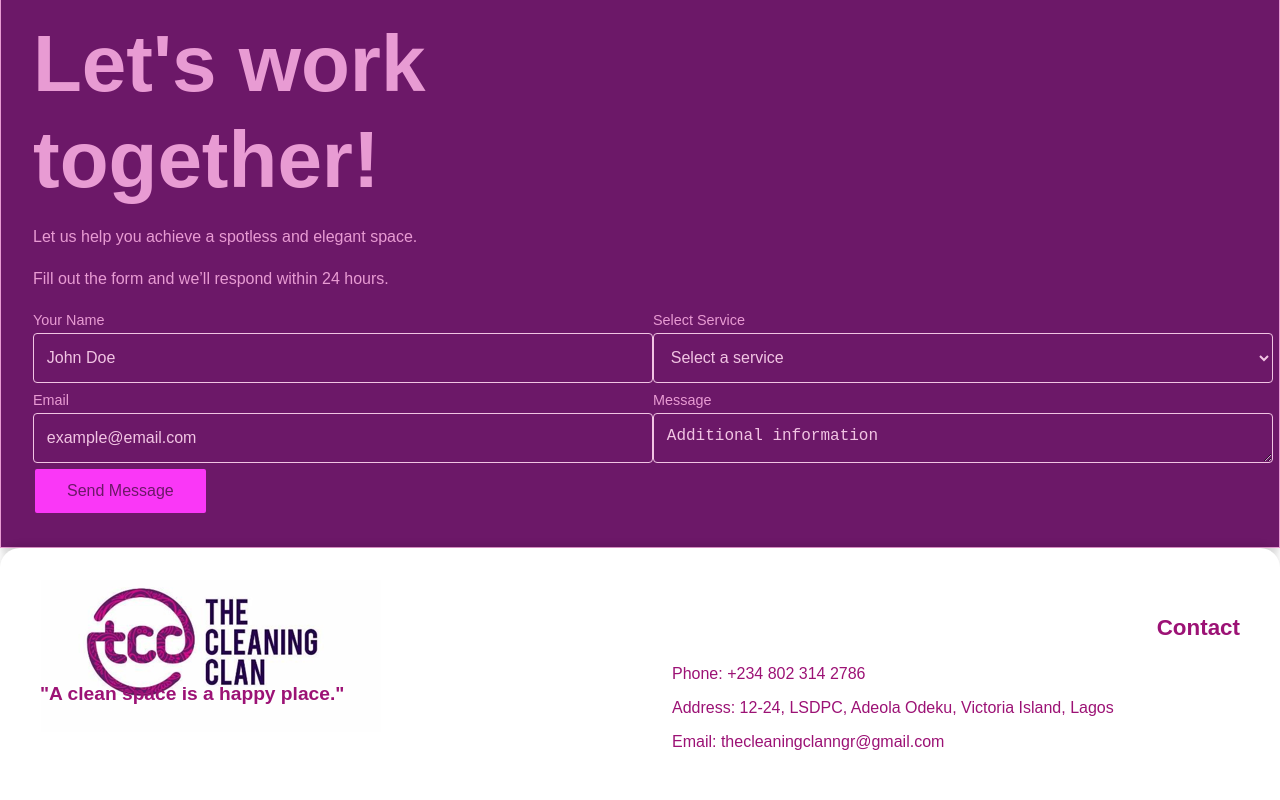
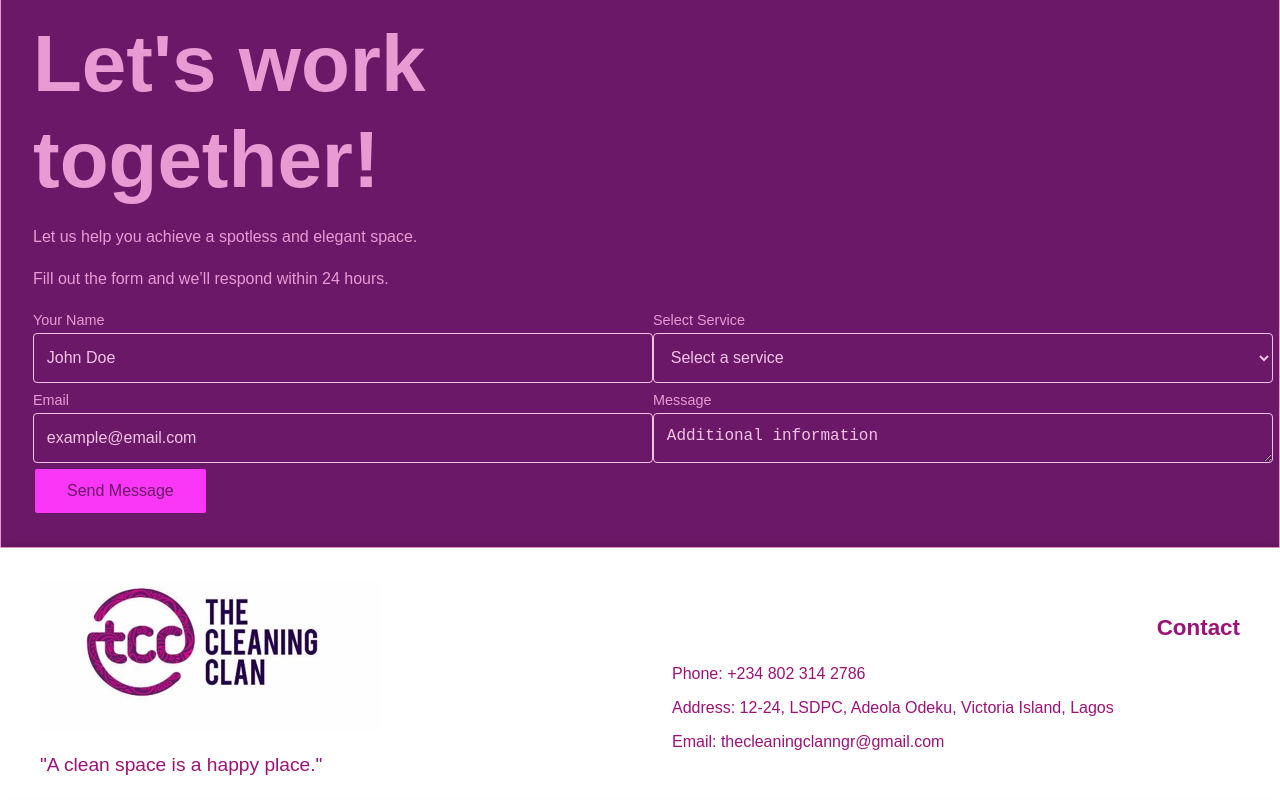
Before and after one commit to eniolaSamuel/CleaningClanProductPage, a React (Create React App) app: page / in a window 1280 px wide. Shown: the part 3790-4590 px from the top of the page. Built offline with nearby package versions, Linux system fonts and the light colour scheme; a web font is replaced by a local one.

Commit message:
cc-update

```diff
--- a/src/styles/Contact.css
+++ b/src/styles/Contact.css
@@ -14,7 +14,7 @@ body {
     display: flex;
     justify-content: space-between;
     padding: 2rem;
-    border-radius: 0px;
+    border-radius: 20px 20px 0 0;
     box-shadow: 0 4px 6px rgba(0, 0, 0, 0.1);
 
 }
--- a/src/styles/Footer.css
+++ b/src/styles/Footer.css
@@ -1,15 +1,14 @@
-/* Footer styles */
 .footer {
     background-color: #ffffff;
     color: #9c1275;
     padding: 2rem;
-    border-radius: 20px 20px 0 0;
     display: flex;
     justify-content: space-between;
     align-items: center;
     flex-wrap: wrap;
     font-family: Arial, sans-serif;
     box-shadow: 0 -4px 6px rgba(0, 0, 0, 0.1);
+    height: 250px;
 }
 
 .footer-content {
@@ -23,13 +22,16 @@
 .footer-left {
     flex: 1;
     padding-right: 2rem;
+    justify-content: space-between;
 }
-
+.footer-left p{
+    margin-top: 70px;
+    font-weight: 500;
+}
 .logo-space {
-    width: 80px;
-    height: 80px;
+    width:280px;
+    height:100px;
     background-color: #f7f7f7;
-    border-radius: 50%;
     margin-bottom: 1rem;
 }
 
@@ -47,6 +49,7 @@
 .footer-right h4 {
     font-size: 1.4rem;
     margin-bottom: 1rem;
+   right: 90px;
 }
 
 .footer-right ul {
```
